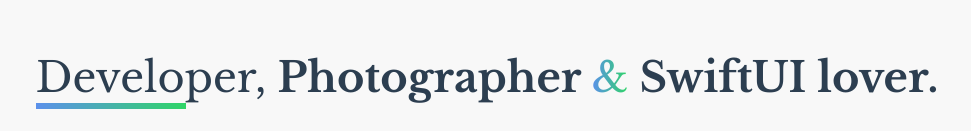
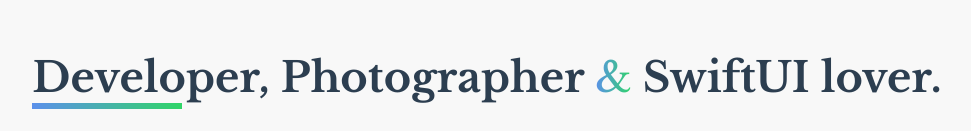
Before and after one commit to MathieuDubart/portfolio-vue, a Vue app: page / in a window 1280 px wide. Shown: the part 522-653 px from the top of the page, without its empty margins (153-1124 px from the left). Built offline with nearby package versions, Linux system fonts and the light colour scheme.

Commit message:
fixing/font weight for decorator span

```diff
--- a/src/assets/styles/main.css
+++ b/src/assets/styles/main.css
@@ -138,6 +138,9 @@ header {
   color: var(--vt-c-text-light-2);
 }
 
+.decorator {
+  font-weight: 700;
+}
 .decorator::after {
   content: '';
   position: absolute;
```
